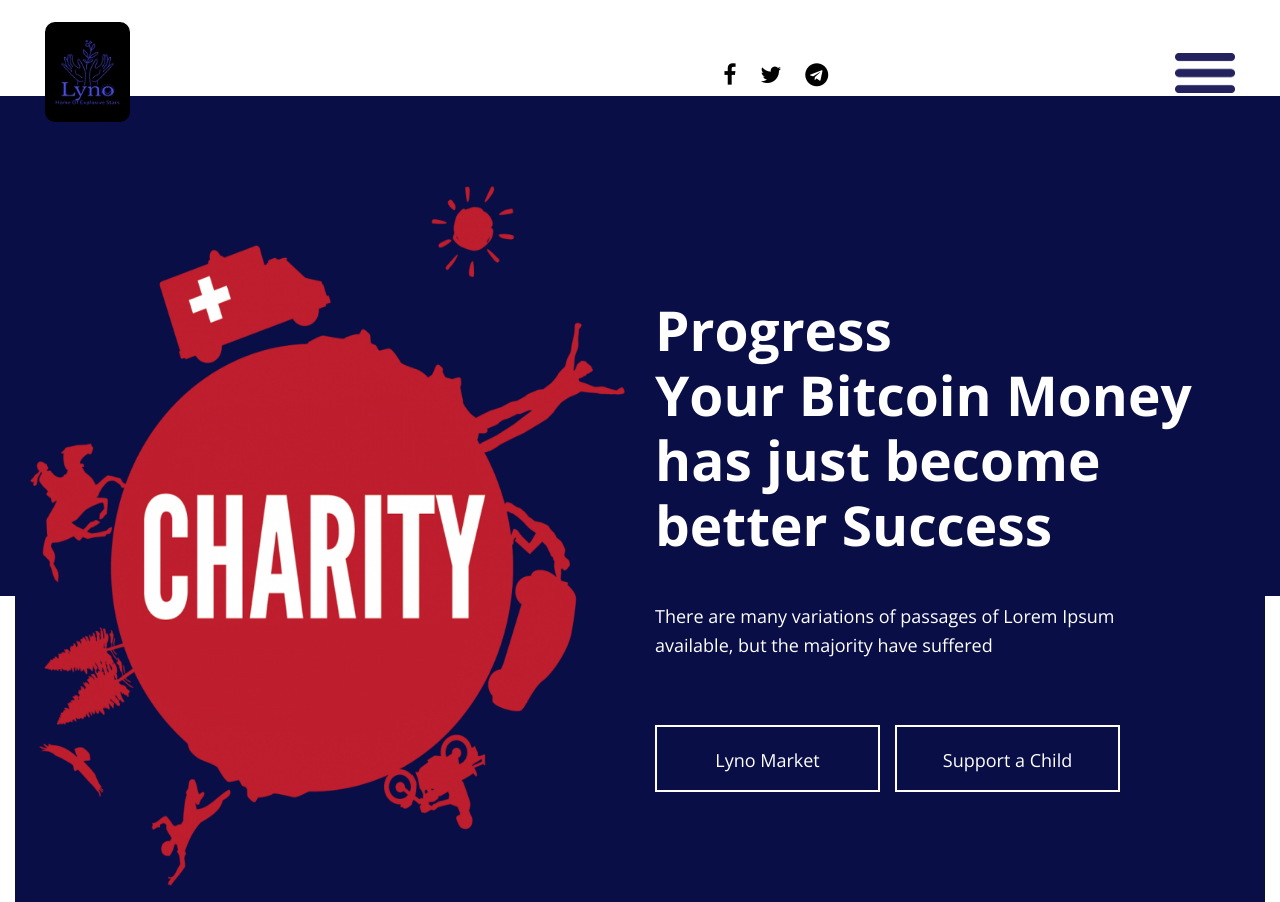
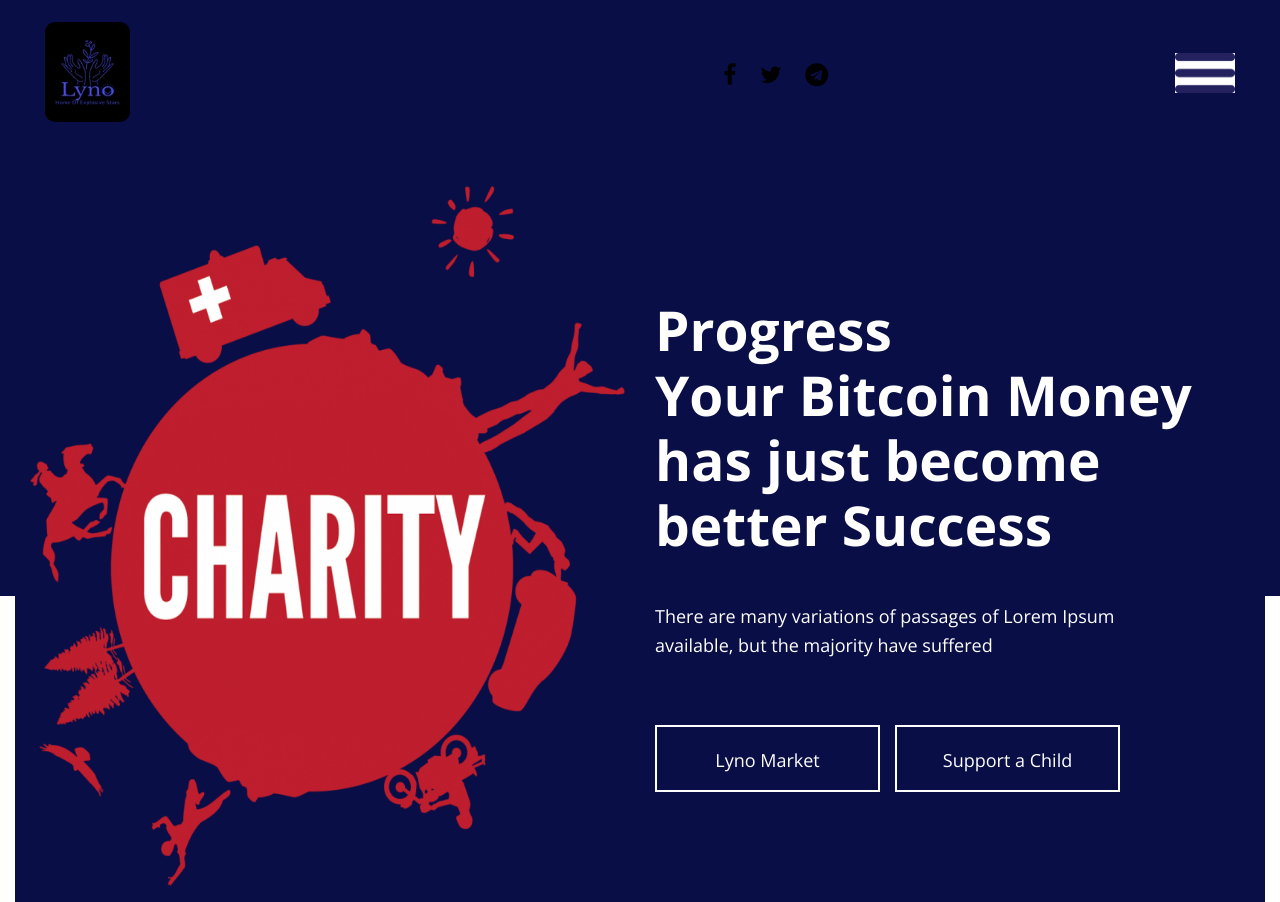
Before and after one commit to brownyin365/lyno, a plain HTML site: page roadmap.html in a window 1280 px wide. Shown: the top 902 px of the page. Drawn offline with nearby package versions, Linux system fonts and the light colour scheme.

Commit message:
Update roadmap.html

```diff
--- a/roadmap.html
+++ b/roadmap.html
@@ -80,7 +80,7 @@
         <a href="contact.html">Contact</a> -->
     </div>
     <!-- header -->
-    <header style="background-color: rgba(255, 255, 255, 0.562);">
+    <header style="background-color: #0A0E46;;">
         <!-- header inner -->
         <div class="head-top">
             <div class="container-fluid">
```
